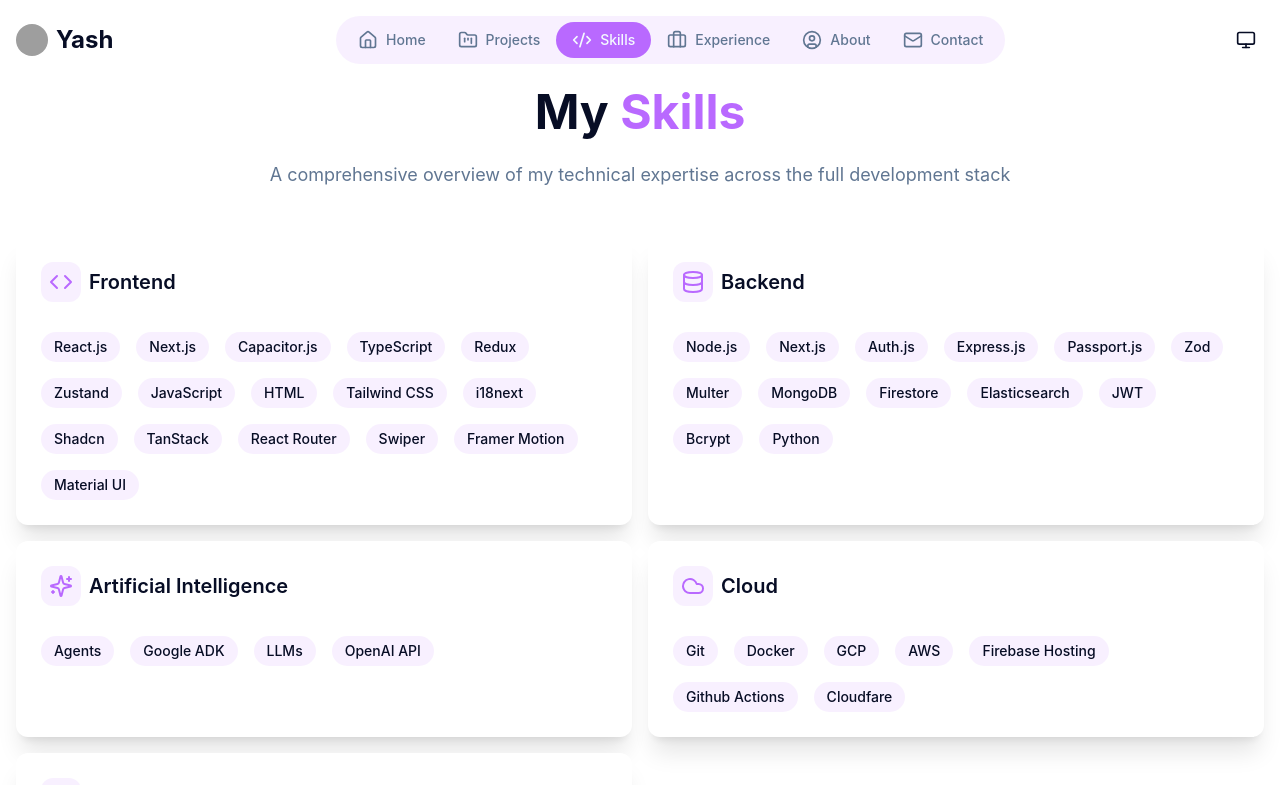
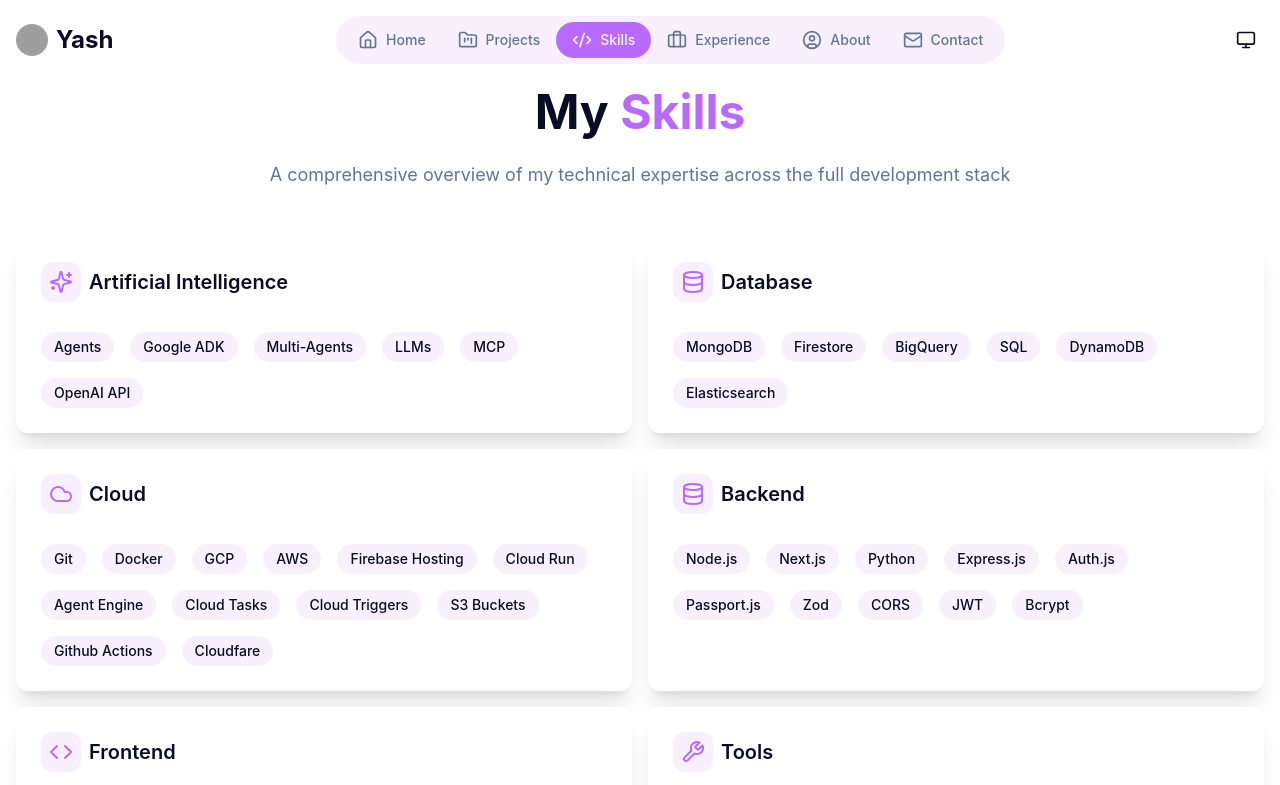
Before and after one commit to YashShrivastava10/portfolio, a Next.js app: page /skills in a window 1280 px wide. Shown: the top 785 px of the page. Built offline with nearby package versions, Linux system fonts and the light colour scheme; grey boxes are pictures that could not be loaded; a web font is replaced by a local one.

Commit message:
Update Skills

```diff
--- a/src/app/skills/page.tsx
+++ b/src/app/skills/page.tsx
@@ -21,6 +21,7 @@
 const SkillsPage = () => {
   const getIcon = {
     frontend: Code,
+    database: Database,
     backend: Database,
     "artificial intelligence": Sparkles,
     cloud: Cloud,
@@ -38,7 +39,7 @@
           development stack
         </p>
       </div>
-      <div className="lg: grid w-full grid-cols-1 gap-4 md:grid-cols-2">
+      <div className="grid w-full grid-cols-1 gap-4 md:grid-cols-2">
         {Object.entries(skills).map(([cat, skill]) => {
           const Icon = getIcon[cat as keyof typeof getIcon];
           return (
--- a/src/components/About/MyStory.tsx
+++ b/src/components/About/MyStory.tsx
@@ -1,3 +1,4 @@
+import { getRoundedYOE } from "@/utils/getYOE";
 import { Heart } from "lucide-react";
 import { Card, CardContent, CardHeader, CardTitle } from "../ui";
 
@@ -24,12 +25,12 @@
           that I was building something from nothing.
         </p>
         <p className="text-muted-foreground leading-relaxed">
-          Fast forward ~4 years, and here I am! What started as curiosity about
-          frontend development has evolved into a full-stack journey. I&apos;ve
-          explored backend development, databases, cloud technologies, and even
-          DevOps. Each new technology feels like unlocking a new superpower, and
-          I love how the pieces of the puzzle keep fitting together to create
-          something bigger! 🚀
+          Fast forward {getRoundedYOE()} years, and here I am! What started as
+          curiosity about frontend development has evolved into a full-stack
+          journey. I&apos;ve explored backend development, databases, cloud
+          technologies, and even DevOps. Each new technology feels like
+          unlocking a new superpower, and I love how the pieces of the puzzle
+          keep fitting together to create something bigger! 🚀
         </p>
       </CardContent>
     </Card>
--- a/src/constants/homeInteractiveStats.ts
+++ b/src/constants/homeInteractiveStats.ts
@@ -1,5 +1,7 @@
+import { skillsCount } from "@/utils/formatSkillsCount";
 import { getRoundedYOE } from "@/utils/getYOE";
 import { Briefcase, Code2, FolderKanban, Package } from "lucide-react";
+
 export const interactiveStats = [
   {
     icon: Briefcase,
@@ -12,9 +14,9 @@
   {
     icon: Code2,
     label: "Technologies",
-    value: "20+",
+    value: `${skillsCount}`,
     unit: "Skills",
-    description: "React, Node, Docker & More",
+    description: "Agentic AI, Node, Docker & More",
     href: "/skills",
   },
   {
--- a/src/constants/skills.ts
+++ b/src/constants/skills.ts
@@ -1,4 +1,46 @@
 export const skills = {
+  "artificial intelligence": [
+    "Agents",
+    "Google ADK",
+    "Multi-Agents",
+    "LLMs",
+    "MCP",
+    "OpenAI API",
+  ],
+  database: [
+    "MongoDB",
+    "Firestore",
+    "BigQuery",
+    "SQL",
+    "DynamoDB",
+    "Elasticsearch",
+  ],
+  cloud: [
+    "Git",
+    "Docker",
+    "GCP",
+    "AWS",
+    "Firebase Hosting",
+    "Cloud Run",
+    "Agent Engine",
+    "Cloud Tasks",
+    "Cloud Triggers",
+    "S3 Buckets",
+    "Github Actions",
+    "Cloudfare",
+  ],
+  backend: [
+    "Node.js",
+    "Next.js",
+    "Python",
+    "Express.js",
+    "Auth.js",
+    "Passport.js",
+    "Zod",
+    "CORS",
+    "JWT",
+    "Bcrypt",
+  ],
   frontend: [
     "React.js",
     "Next.js",
@@ -17,34 +59,6 @@
     "Framer Motion",
     "Material UI",
   ],
-  backend: [
-    "Node.js",
-    "Next.js",
-    "Auth.js",
-    "Express.js",
-    "Passport.js",
-    "Zod",
-    "Multer",
-    "MongoDB",
-    "Firestore",
-    "Elasticsearch",
-    "JWT",
-    "Bcrypt",
-    "Python",
-  ],
-  "artificial intelligence": ["Agents", "Google ADK", "LLMs", "OpenAI API"],
-  cloud: [
-    "Git",
-    "Docker",
-    "GCP",
-    "AWS",
-    // "Cloud Run",
-    // "Google Buckets",
-    // "Artifact Registry",
-    "Firebase Hosting",
-    "Github Actions",
-    "Cloudfare",
-  ],
   tools: [
     "Parcel",
     "Vite",
--- /dev/null
+++ b/src/utils/formatSkillsCount.ts
@@ -0,0 +1,25 @@
+import { skills } from "@/constants/skills";
+
+const totalSkills = Object.entries(skills)
+  .filter(([key]) => key !== "tools")
+  .flatMap(([, value]) => value).length;
+
+const formatSkillsCount = (count: number): string => {
+  const unit = count % 10;
+  const base = Math.floor(count / 10) * 10;
+
+  const formatMap: Record<string, () => string> = {
+    zero: () => `${count}`,
+    lessThanFive: () => `${base}+`,
+    five: () => `${base + 5}`,
+    greaterThanFive: () => `${base + 5}+`,
+  };
+
+  if (unit === 0) return formatMap.zero();
+  if (unit < 5) return formatMap.lessThanFive();
+  if (unit === 5) return formatMap.five();
+
+  return formatMap.greaterThanFive();
+};
+
+export const skillsCount = formatSkillsCount(totalSkills);
```
